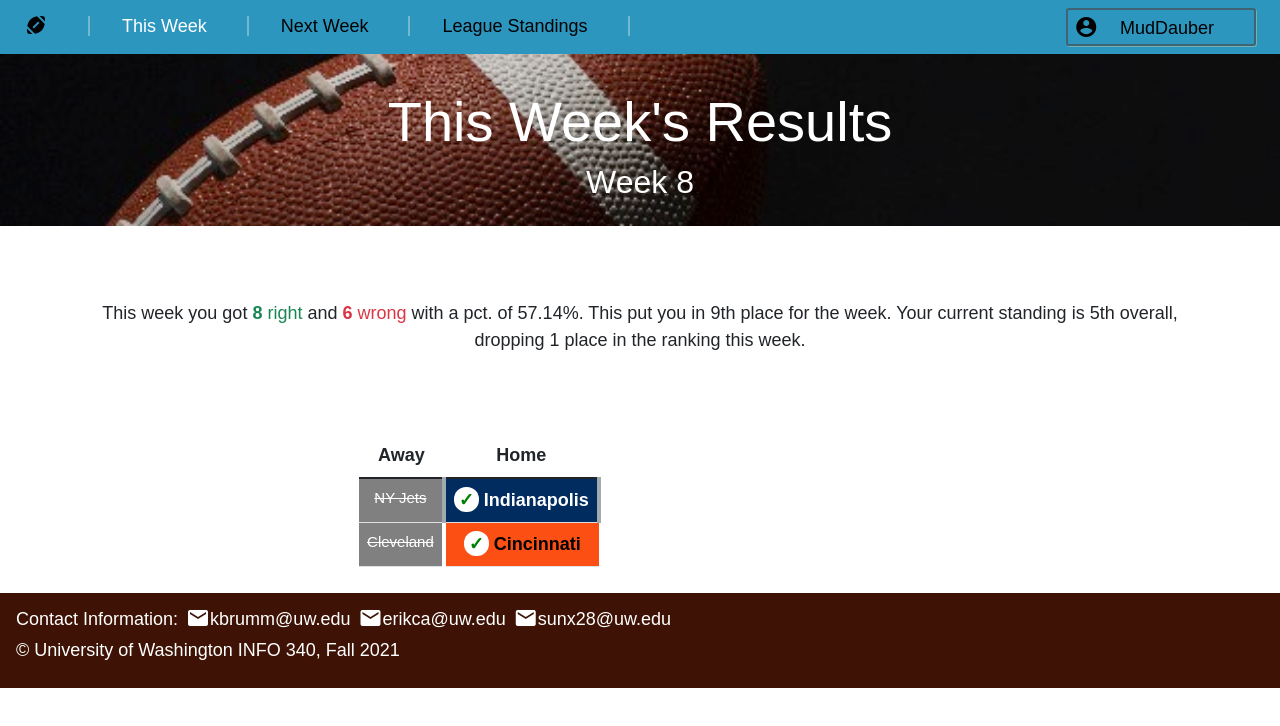
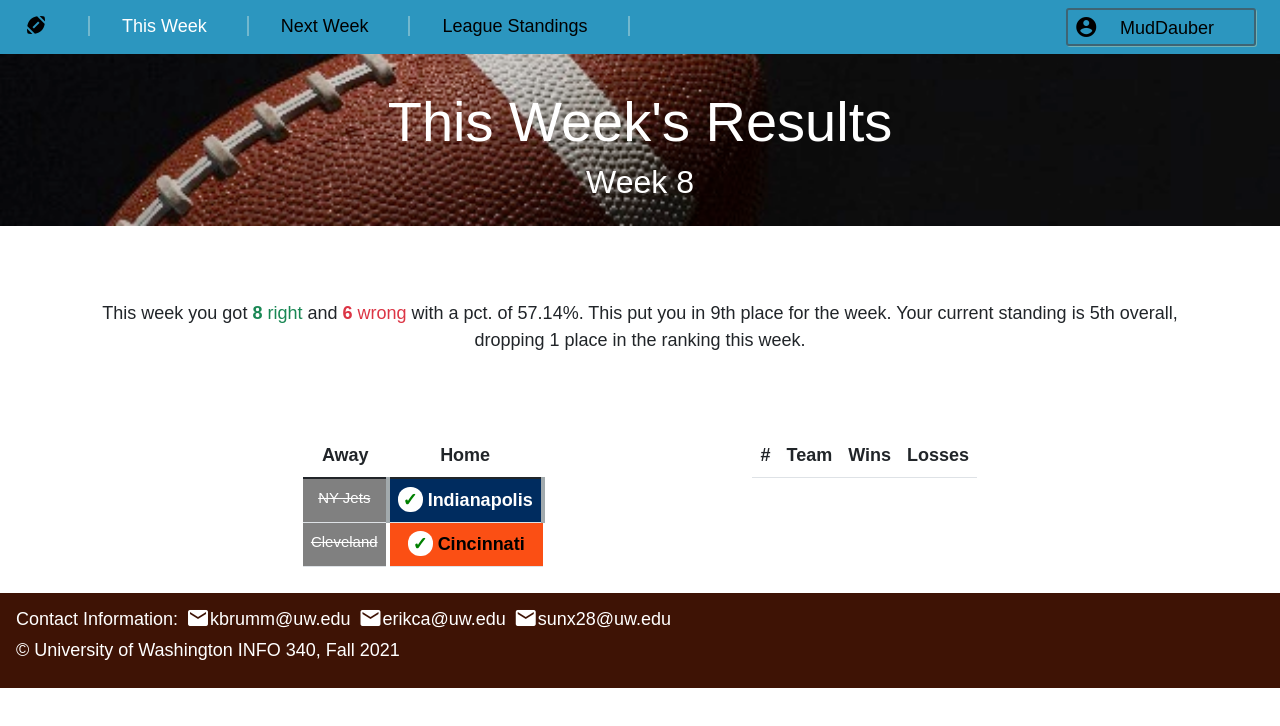
Before and after one commit to info340-au21/project-KBrummage, a React (Create React App) app: page / in a window 1280 px wide. Shown: the top 726 px of the page. Built offline with nearby package versions, Linux system fonts and the light colour scheme.

Commit message:
Add user stats table

```diff
--- a/src/Components/Section.js
+++ b/src/Components/Section.js
@@ -1,6 +1,6 @@
 import React from 'react';
 
-import { MatchTable } from './Table';
+import { LeagueStatsTable, MatchTable } from './Table';
 
 
 export function NavigationBar(prop) {
@@ -38,14 +38,14 @@ export function Header(prop) {
 }
 
 export function ThisWeekMain(prop) {
-  const thisWeekResults = prop.thisWeekResults;
-  const userPicks = prop.userPicks;
-  const mergedResults = MergeResults(thisWeekResults, userPicks);
-
   const correctCount = prop.correct;
   const wrongCount = prop.wrong;
   const percentage = (correctCount / (correctCount+wrongCount)).toFixed(4) * 100;
   const rank = prop.rank;
+
+  const thisWeekResults = prop.thisWeekResults;
+  const userPicks = prop.userPicks;
+  const mergedResults = MergeResults(thisWeekResults, userPicks);
 
   return (
     <main>
@@ -55,11 +55,11 @@ export function ThisWeekMain(prop) {
 
       <div className="column-container">
         <div className="column this-week">
-        <MatchTable results={mergedResults}/>
+          <MatchTable results={mergedResults} />
         </div>
 
         <div className="column standings">
-
+          <LeagueStatsTable />
         </div>
       </div>
     </main>
--- a/src/Components/Table.js
+++ b/src/Components/Table.js
@@ -52,6 +52,34 @@ export function MatchRow(prop) {
   );
 }
 
+export function LeagueStatsTable() {
+  return (
+    <table class="table table-hover">
+      <LeagueStatsHeader />
+      <tbody>
+
+      </tbody>
+    </table>
+  );
+}
+
+export function LeagueStatsHeader() {
+  return (
+    <thead>
+      <tr>
+        <th scope="col">#</th>
+        <th scope="col">Team</th>
+        <th scope="col">Wins</th>
+        <th scope="col">Losses</th>
+      </tr>
+    </thead>
+  );
+}
+
+export function LeagueStatsRow() {
+
+}
+
 function TeamColorSwitch(team) {
   switch(team) {
     case "Indianapolis":
@@ -63,11 +91,3 @@ function TeamColorSwitch(team) {
       return "unpicked";
   }
 }
-
-export function LeagueStatsTable() {
-
-}
-
-export function LeagueStatsRow() {
-
-}
```
Lines whose indentation alone changed are shown as unchanged.
